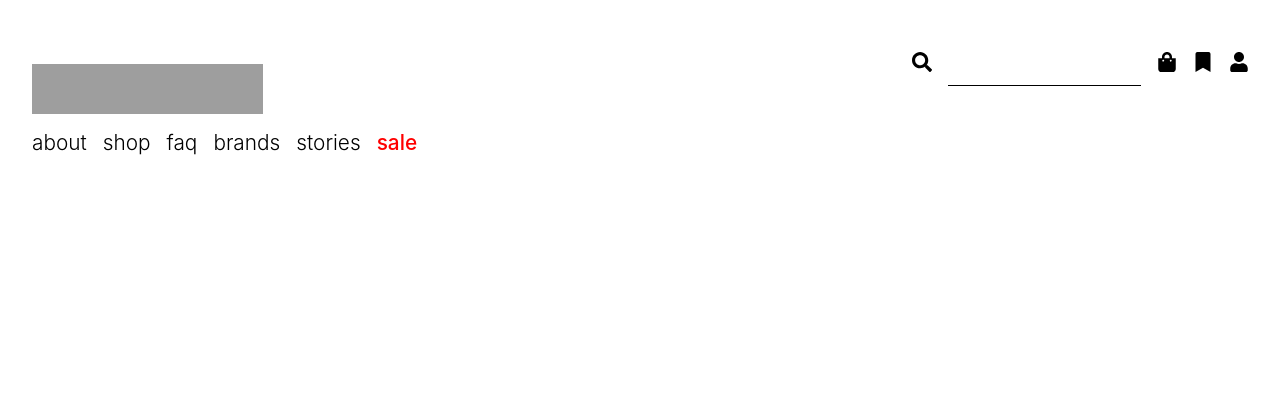
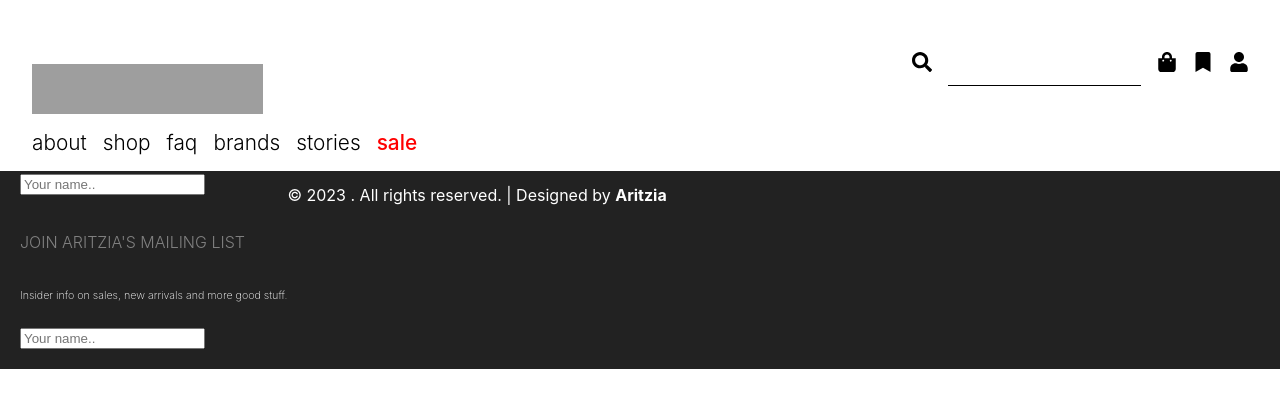
Before and after one commit to OdeliaFink/product-store, a React (Create React App) app: page /faq in a window 1280 px wide. Shown: the top 408 px of the page. Built offline with nearby package versions, Linux system fonts and the light colour scheme; grey boxes are pictures that could not be loaded; the HTML template or start-up script is replaced by a standard one.

Commit message:
refactor

```diff
--- a/src/components/Footer.tsx
+++ b/src/components/Footer.tsx
@@ -9,6 +9,9 @@ const Container = styled.footer`
 
   bottom: 0;
   width: 100%;
+  display: flex;
+  flex-direction: row;
+  align-items: center;
 `;
 
 const Text = styled.p`
@@ -30,10 +33,42 @@ type FooterProps = {
 const Footer: React.FC<FooterProps> = ({ companyName, year }) => {
   return (
     <Container>
-      <Text>
-        &copy; {year} {companyName}. All rights reserved. | Designed by{' '}
-        <Link href="https://yourdesigner.com">Aritzia</Link>
-      </Text>
+      <div style={{ display: 'flex', flexDirection: 'column' }}>
+        <div style={{ textAlign: 'left' }}>
+          <h6 style={{ fontSize: '1rem', fontWeight: '300', color: 'grey' }}>
+            JOIN ARITZIA'S MAILING LIST
+          </h6>
+          <h6 style={{ fontSize: '1', fontWeight: '200' }}>
+            Insider info on sales, new arrivals and more good stuff.
+          </h6>
+          <input
+            type="text"
+            id="fname"
+            name="firstname"
+            placeholder="Your name.."
+          />
+        </div>
+        <div style={{ textAlign: 'left' }}>
+          <h6 style={{ fontSize: '1rem', fontWeight: '300', color: 'grey' }}>
+            JOIN ARITZIA'S MAILING LIST
+          </h6>
+          <h6 style={{ fontSize: '1', fontWeight: '200' }}>
+            Insider info on sales, new arrivals and more good stuff.
+          </h6>
+          <input
+            type="text"
+            id="fname"
+            name="firstname"
+            placeholder="Your name.."
+          />
+        </div>
+      </div>
+      <div>
+        <Text>
+          &copy; {year} {companyName}. All rights reserved. | Designed by{' '}
+          <Link href="https://yourdesigner.com">Aritzia</Link>
+        </Text>
+      </div>
     </Container>
   );
 };
```
